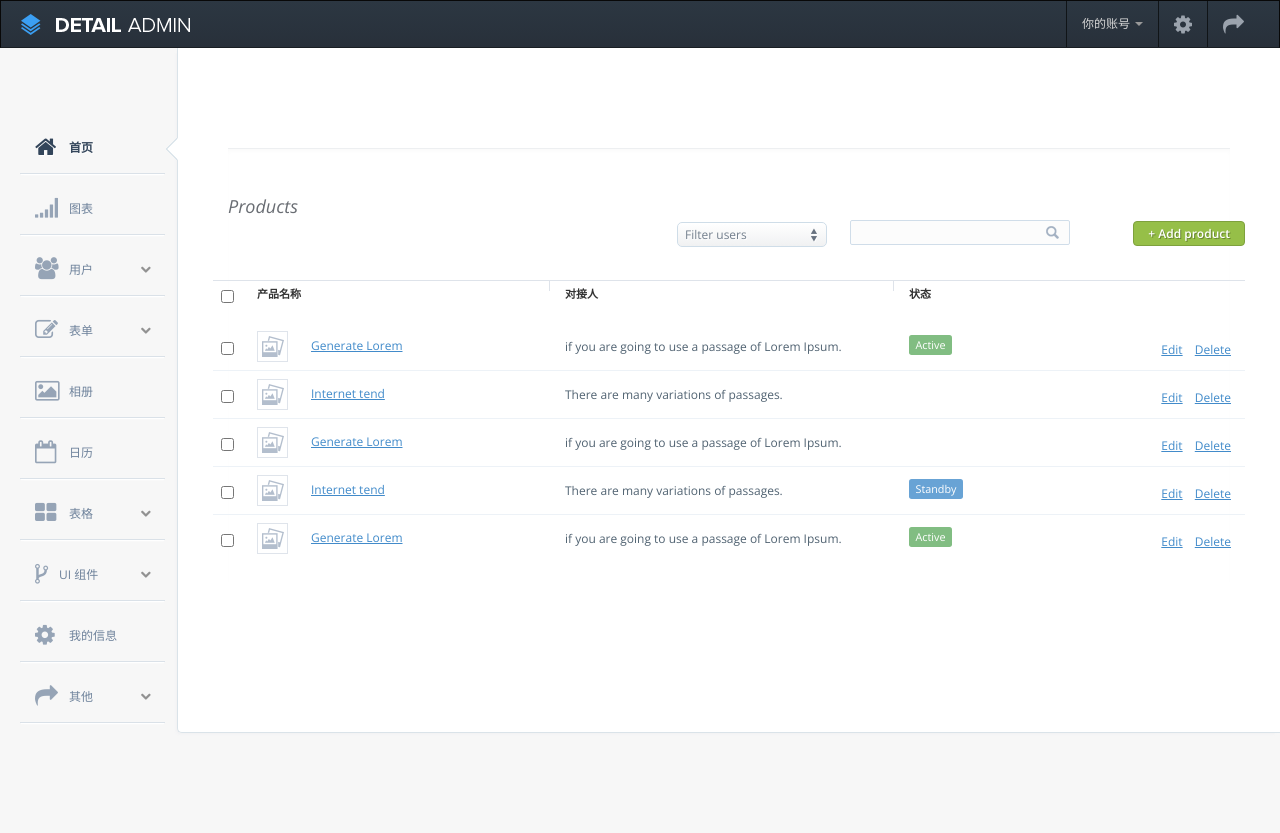
After one commit to vinchoi/flshplay, a Python web app: template app/templates/product-table.html in a window 1280 px wide. The commit adds this page. Run offline with Jinja, Linux system fonts and the light colour scheme; the template is opened without the code that fills it, so the values that code supplies are empty; some libraries are stand-ins or nearby versions.

Commit message:
product-table v1

```diff
--- a/app/templates/base.html
+++ b/app/templates/base.html
@@ -4,7 +4,7 @@
     {% block head %}
 	<title>
         {% block title %}
-        {% endblock %}  -娱玩
+        {% endblock %}  -娱玩后台管理
     </title>
     <meta http-equiv="Content-Type" content="text/html; charset=utf-8">
     <meta http-equiv="Content-Type" content="text/html; charset=utf-8">
--- /dev/null
+++ b/app/templates/product-table.html
@@ -0,0 +1,169 @@
+{% extends "base.html" %}
+{% import "bootstrap/wtf.html" as wtf %}
+
+{% block title %}  产品管理页 {% endblock %}
+{% block head %}
+    <link href="{{url_for('static',filename='css/compiled/tables.css')}}" rel="stylesheet" type="text/css" />
+    <link href="{{url_for('static',filename='css/compiled/datatables.css')}}" rel="stylesheet" type="text/css" media="screen"/>
+    {{ super() }}
+{% endblock %}
+
+    {% block content %}
+        	<!-- main container -->
+    <div class="content">
+
+      <div id="pad-wrapper">
+
+            <!-- products table-->
+            <!-- the script for the toggle all checkboxes from header is located in js/theme.js -->
+            <div class="table-wrapper products-table section">
+                <div class="row head">
+                    <div class="col-md-12">
+                        <h4>Products</h4>
+                    </div>
+                </div>
+
+                <div class="row filter-block">
+                    <div class="pull-right">
+                        <div class="ui-select">
+                            <select>
+                              <option>Filter users</option>
+                              <option>Signed last 30 days</option>
+                              <option>Active users</option>
+                            </select>
+                        </div>
+                        <input type="text" class="search">
+                        <a class="btn-flat success new-product">+ Add product</a>
+                    </div>
+                </div>
+
+                <div class="row">
+                    <table class="table table-hover">
+                        <thead>
+                            <tr>
+                                <th class="col-md-3">
+                                    <input type="checkbox">
+                                    产品名称
+                                </th>
+                                <th class="col-md-3">
+                                    <span class="line"></span>对接人
+                                </th>
+                                <th class="col-md-3">
+                                    <span class="line"></span>状态
+                                </th>
+                            </tr>
+                        </thead>
+                        <tbody>
+                            <!-- row -->
+                            <tr class="first">
+                                <td>
+                                    <input type="checkbox">
+                                    <div class="img">
+                                        <img src="../static/img/table-img.png">
+                                    </div>
+                                    <a href="#" class="name">Generate Lorem </a>
+                                </td>
+                                <td class="description">
+                                    if you are going to use a passage of Lorem Ipsum.
+                                </td>
+                                <td>
+                                    <span class="label label-success">Active</span>
+                                    <ul class="actions">
+                                        <li><a href="#">Edit</a></li>
+                                        <li class="last"><a href="#">Delete</a></li>
+                                    </ul>
+                                </td>
+                            </tr>
+                            <!-- row -->
+                            <tr>
+                                <td>
+                                    <input type="checkbox">
+                                    <div class="img">
+                                        <img src="../static/img/table-img.png">
+                                    </div>
+                                    <a href="#" class="name">Internet tend</a>
+                                </td>
+                                <td class="description">
+                                    There are many variations of passages.
+                                </td>
+                                <td>
+                                    <ul class="actions">
+                                        <li><a href="#">Edit</a></li>
+                                        <li class="last"><a href="#">Delete</a></li>
+                                    </ul>
+                                </td>
+                            </tr>
+                            <!-- row -->
+                            <tr>
+                                <td>
+                                    <input type="checkbox">
+                                    <div class="img">
+                                        <img src="../static/img/table-img.png">
+                                    </div>
+                                    <a href="#" class="name">Generate Lorem </a>
+                                </td>
+                                <td class="description">
+                                    if you are going to use a passage of Lorem Ipsum.
+                                </td>
+                                <td>
+                                    <ul class="actions">
+                                        <li><a href="#">Edit</a></li>
+                                        <li class="last"><a href="#">Delete</a></li>
+                                    </ul>
+                                </td>
+                            </tr>
+                            <!-- row -->
+                            <tr>
+                                <td>
+                                    <input type="checkbox">
+                                    <div class="img">
+                                        <img src="../static/img/table-img.png">
+                                    </div>
+                                    <a href="#" class="name">Internet tend</a>
+                                </td>
+                                <td class="description">
+                                    There are many variations of passages.
+                                </td>
+                                <td>
+                                    <span class="label label-info">Standby</span>
+                                    <ul class="actions">
+                                        <li><a href="#">Edit</a></li>
+                                        <li class="last"><a href="#">Delete</a></li>
+                                    </ul>
+                                </td>
+                            </tr>
+                            <tr>
+                                <td>
+                                    <input type="checkbox">
+                                    <div class="img">
+                                        <img src="../static/img/table-img.png">
+                                    </div>
+                                    <a href="#" class="name">Generate Lorem </a>
+                                </td>
+                                <td class="description">
+                                    if you are going to use a passage of Lorem Ipsum.
+                                </td>
+                                <td>
+                                    <span class="label label-success">Active</span>
+                                    <ul class="actions">
+                                        <li><a href="#">Edit</a></li>
+                                        <li class="last"><a href="#">Delete</a></li>
+                                    </ul>
+                                </td>
+                            </tr>
+                        </tbody>
+                    </table>
+                </div>
+            </div>
+            <!-- end products table -->
+        </div>
+    </div>
+    <!-- end main container -->
+    {% endblock %}
+
+    {% block scripts %}
+    <script src="http://code.jquery.com/jquery-latest.js"></script>
+    <script  type="text/javascript" src="{{url_for('static',filename='js/bootstrap.min.js')}}"></script>
+    <script  type="text/javascript" src="{{url_for('static',filename='js/theme.js')}}"></script>
+
+    {% endblock %}
```
Also changed, not shown: app/main/views.py (+16 -2 lines).
